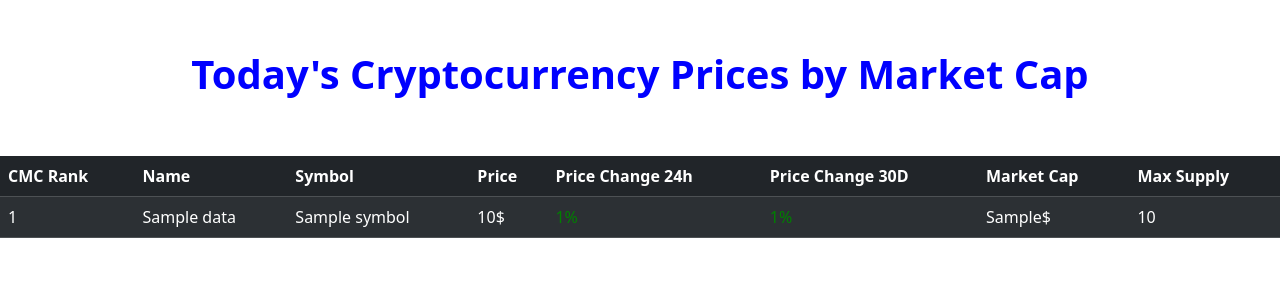
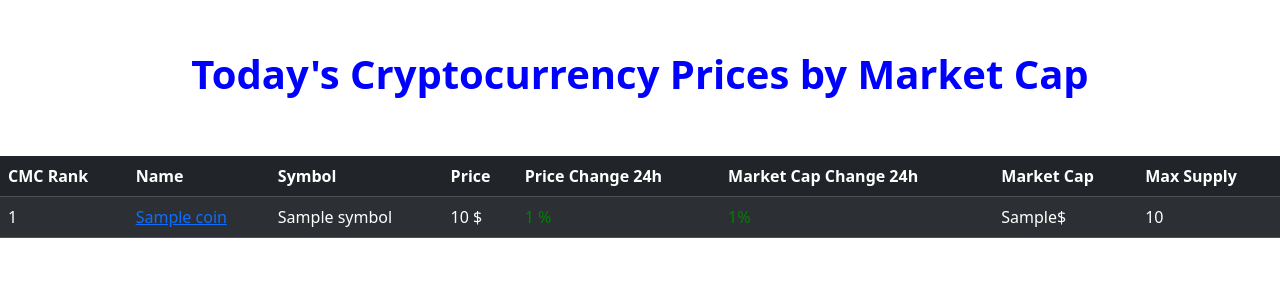
Before and after one commit to ZinedinZ/CryptoWorld, a Flask app: template templates/crypto_list.html in a window 1280 px wide. Shown: the top 300 px of the page. Run offline with Flask 3, Linux system fonts and the light colour scheme; the template is opened without the code that fills it: most values are stand-ins (such as "Sample title", 1, 10 or a date in 2020); parts of the project's set-up code (start-up, migrations or seed data) failed here and were passed over.

Commit message:
Added coin details

```diff
--- a/main.py
+++ b/main.py
@@ -4,6 +4,13 @@ from cryptocurrency import Cryptocurrency
 
 crypto = Cryptocurrency()
 app = Flask("__name__")
+
+def round_number(value, decimals=0):
+    return round(value, decimals)
+
+@app.context_processor
+def utility_processor():
+    return dict(round_number=round_number)
 @app.route("/")
 def home():
     return render_template("home_page.html")
@@ -13,13 +20,15 @@ def portfolio():
 
 @app.route("/cryptocurrency/<crypto_currency>")
 def cryptocurr(crypto_currency):
-    crypto.chart("cardano")
-    return render_template("graph.html")
+    # data = crypto.get_data()
+    # data = data[crypto_currency.capitalize()]
+    data = crypto.crypto_data(crypto_currency.lower())
+    crypto.chart(crypto_currency.lower())
+    return render_template("graph.html", data=data[0])
 
 @app.route("/cryptocurrency")
 def cryptocurrency():
     data = crypto.get_data()
-    print(data)
     return render_template("crypto_list.html", data=data)
 
 if __name__ == "__main__":
--- a/templates/crypto_list.html
+++ b/templates/crypto_list.html
@@ -17,34 +17,36 @@
       <th scope="col">Symbol</th>
       <th scope="col">Price</th>
       <th scope="col">Price Change 24h</th>
-      <th scope="col">Price Change 30D</th>
+      <th scope="col">Market Cap Change 24h</th>
       <th scope="col">Market Cap</th>
       <th scope="col">Max Supply</th>
     </tr>
   </thead>
   <tbody class="table-dark">
-  {% for name, value in data.items() %}
+  {% for coin in data %}
     <tr>
-      <td>{{value["Rank"]}}</td>
-      <td>{{name}}</td>
-      <td>{{value["Symbol"]}}</td>
-      <td>{{value["price"]}}$</td>
-      {% if value["percent_change_24h"] < 0 %}
-          <td style="color: red">{{value["percent_change_24h"]}}%</td>
+      <td>{{coin["market_cap_rank"]}}</td>
+        <td> <a href="{{ url_for('cryptocurr', crypto_currency=coin['id']) }}"> {{coin["name"]}}</a> </td>
+      <td>{{coin["symbol"]}}</td>
+      <td>{{round_number(coin["current_price"], 5)}} $</td>
+
+        {% if coin["price_change_percentage_24h"] < 0 %}
+          <td style="color: red">{{round_number(coin["price_change_percentage_24h"], 2)}} %</td>
       {% else %}
-          <td style="color: green">{{value["percent_change_24h"]}}%</td>
+          <td style="color: green">{{round_number(coin["price_change_percentage_24h"],2)}} %</td>
       {% endif %}
-      {% if value["percent_change_30d"] < 0 %}
-          <td style="color: red">{{value["percent_change_30d"]}}%</td>
+      {% if coin["market_cap_change_24h"] < 0 %}
+          <td style="color: red">{{round_number(coin["market_cap_change_percentage_24h"], 2)}}%</td>
       {% else %}
-          <td style="color: green">{{value["percent_change_30d"]}}%</td>
+          <td style="color: green">{{round_number(coin["market_cap_change_percentage_24h"], 2)}}%</td>
       {% endif %}
-      <td>{{value["market cap"]}}$</td>
-      {% if value["Max Supply"] == None %}
+      <td>{{coin["market_cap"]}}$</td>
+      {% if coin["max_supply"] == None %}
           <td style="color: green">∞</td>
       {% else %}
-          <td>{{"{:,}".format(value["Max Supply"])}}</td>
+          <td>{{"{:,}".format(coin["max_supply"])}}</td>
       {% endif %}
+
     </tr>
   {% endfor %}
   </tbody>
```
Also changed, not shown: cryptocurrency.py (+17 -27 lines), templates/graph.html (+11 -30 lines), static/graph.png.
